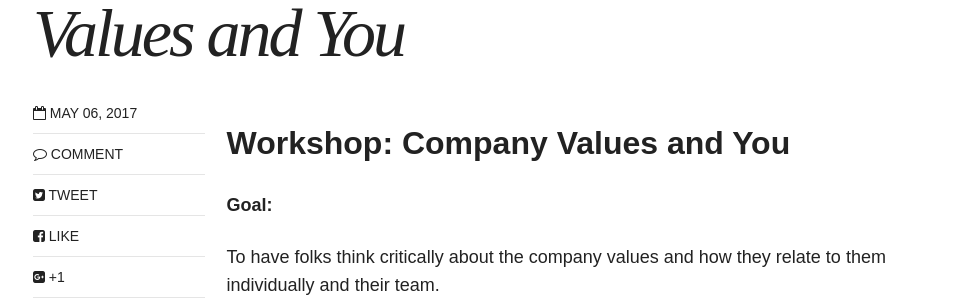
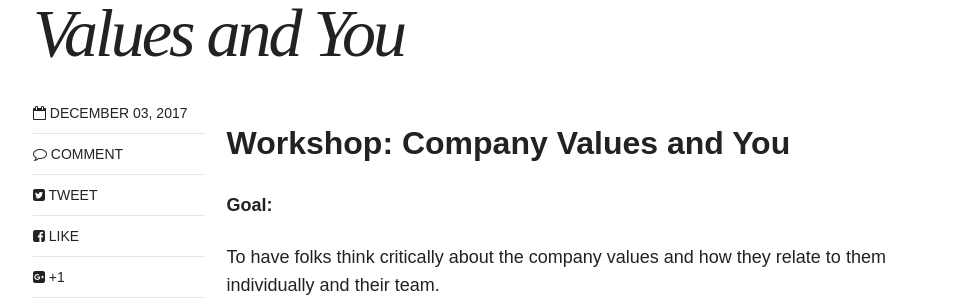
Before and after one commit to asheren/asheren.github.io, a Jekyll site: the page built from _posts/blog/2017-12-03-company-values-and-you.md, in a window 1280 px wide and 900 px high, scrolled down 452 px. Shown: the part 155-453 px from the top of the window, without its empty margins (153-1122 px from the left). Built offline with Jekyll 4.4.1, drawn with Linux system fonts in a browser that asks for light colours; nearby versions of some CDN libraries; comment, search, counter and statistics services are not loaded.

Commit message:
updated dates

```diff
--- a/_posts/blog/2017-05-06-company-values-and-you.md
+++ b/_posts/blog/2017-12-03-company-values-and-you.md
@@ -1,7 +1,7 @@
 ---
 layout: post
 title: "Leadership Workshop: Company Values and You"
-date: '2017-05-06'
+date: '2017-12-03'
 author: Allison McMillan
 share: true
 tags:
```
